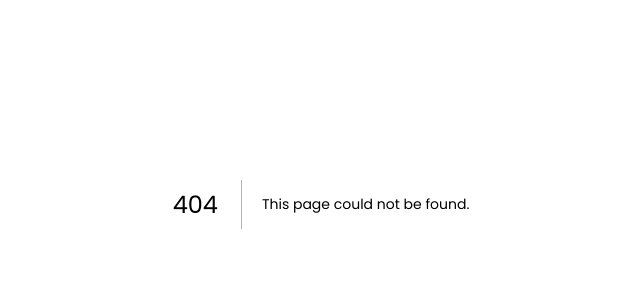
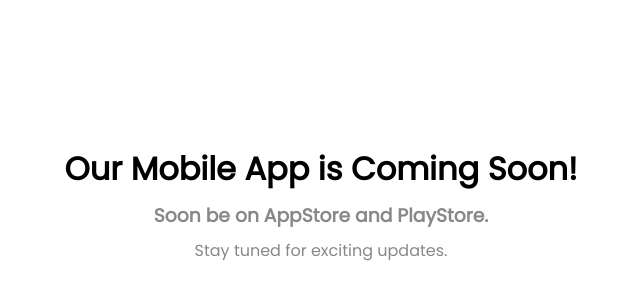
Before and after one commit to Austech-ic/Theragistweb, a Next.js app in the folder my-app/: page /mobile in a window 1280 px wide. Before the commit this address had no page. Shown: the part 196-496 px from the top of the page, without its empty margins (319-959 px from the left). Built offline with nearby package versions, Linux system fonts and the light colour scheme.

Commit message:
add new change

```diff
--- /dev/null
+++ b/my-app/src/Components/Loading/loading.jsx
@@ -0,0 +1,15 @@
+// LoadingSpinner.js
+import React from 'react';
+import styles from './loading.module.css';
+
+const Loading = () => {
+  return (
+    <div className={styles.spinner}>
+      <div className={styles.dot1}></div>
+      <div className={styles.dot2}></div>
+      <div className={styles.dot3}></div>
+    </div>
+  );
+};
+
+export default Loading;
--- /dev/null
+++ b/my-app/src/Components/Loading/loading.module.css
@@ -0,0 +1,34 @@
+/* LoadingSpinner.module.css */
+.spinner {
+  display: flex;
+  justify-content: center;
+  align-items: center;
+  height: 100vh;
+  background-color: #b8a882;
+
+}
+
+.dot1,
+.dot2,
+.dot3 {
+  width: 10px;
+  height: 10px;
+  background-color: #007A89; /* Change the color as needed */
+  border-radius: 50%;
+  margin: 0 5px;
+  animation: bounce 0.6s infinite alternate;
+}
+
+.dot2 {
+  animation-delay: 0.2s;
+}
+
+.dot3 {
+  animation-delay: 0.4s;
+}
+
+@keyframes bounce {
+  to {
+    transform: translateY(-20px);
+  }
+}
--- /dev/null
+++ b/my-app/src/Components/Mobile/mobile.jsx
@@ -0,0 +1,21 @@
+import React from 'react'
+import styles from './mobile.module.css'
+import Head from 'next/head'
+
+const mobile = () => {
+  return (
+    <div className={styles.container}>
+    <Head>
+      <title>App Coming Soon</title>
+    </Head>
+
+    <main className={styles.main}>
+      <h1 className={styles.head}>Our Mobile App is Coming Soon!</h1>
+      <h3 className={styles.text}>Soon be on AppStore and PlayStore.</h3>
+      <p className={styles.text}>Stay tuned for exciting updates.</p>
+    </main>
+  </div>
+  )
+}
+
+export default mobile
--- /dev/null
+++ b/my-app/src/Components/Mobile/mobile.module.css
@@ -0,0 +1,32 @@
+/* styles/ComingSoon.module.css */
+.container {
+  display: flex;
+  justify-content: center;
+  align-items: center;
+  height: 100vh;
+  text-align: center;
+  opacity: 0; /* Initially set opacity to 0 */
+  animation: fadeIn 1.5s forwards; /* Use the fadeIn animation for 1.5 seconds */
+}
+
+@keyframes fadeIn {
+  from {
+    opacity: 0;
+  }
+  to {
+    opacity: 1;
+  }
+}
+
+.main {
+  font-family: 'Arial', sans-serif;
+}
+
+.head {
+  font-size: 2rem;
+}
+
+.text {
+  margin-top: 0.5rem;
+  color: #888;
+}
--- a/my-app/src/Components/Navbar/navbar.jsx
+++ b/my-app/src/Components/Navbar/navbar.jsx
@@ -4,7 +4,6 @@
 import Image from "next/image";
 import blue from '../../../public/img/blue.png'
 import navnew from '../../../public/img/navnew.png'
-
 import { IoIosMenu } from 'react-icons/io';
 import { RiCalendarEventLine } from 'react-icons/ri';
 import Link from 'next/link';
@@ -45,7 +44,7 @@
               <div className={styles.line}></div>
               <p className={styles.items}>Contact</p>
               <div className={styles.line}></div>
-              <Link href={`/`} className={styles.link}>
+              <Link href={`/mobile`} className={styles.link}>
                 <button className={styles.buttonone}>
                   Download</button>
               </Link>
@@ -64,7 +63,7 @@
               <p className={styles.items}>About Us</p>
               <p className={styles.items}>Services</p>
               <p className={styles.items}>Contact</p>
-              <Link href={`/`} className={styles.link}>
+              <Link href={`/mobile`} className={styles.link}>
                 <button className={styles.buttonone}>
                  Download</button>
               </Link>
--- /dev/null
+++ b/my-app/src/pages/mobile.js
@@ -0,0 +1,35 @@
+import React, { useState, useEffect } from 'react';
+import Loading from '@/Components/Loading/loading'
+import MobileState from '@/Components/Mobile/mobile';
+
+const Mobile = () => {
+    const [loading, setLoading] = useState(true);
+
+    useEffect(() => {
+      // Simulate an asynchronous operation (e.g., fetching data)
+      const fetchData = async () => {
+        // Your async logic here
+        // For example, you can use setTimeout to simulate loading for 2 seconds
+        setTimeout(() => {
+          setLoading(false);
+        }, 2000);
+      };
+
+      // Call the fetchData function
+      fetchData();
+    }, []);
+
+  return (
+    <div >
+    {loading ? (
+      <Loading />
+    ) : (
+      <div>
+        <MobileState />
+      </div>
+    )}
+  </div>
+  )
+}
+
+export default Mobile
```
Also changed, not shown: my-app/src/pages/index.js (+23 -3 lines).
